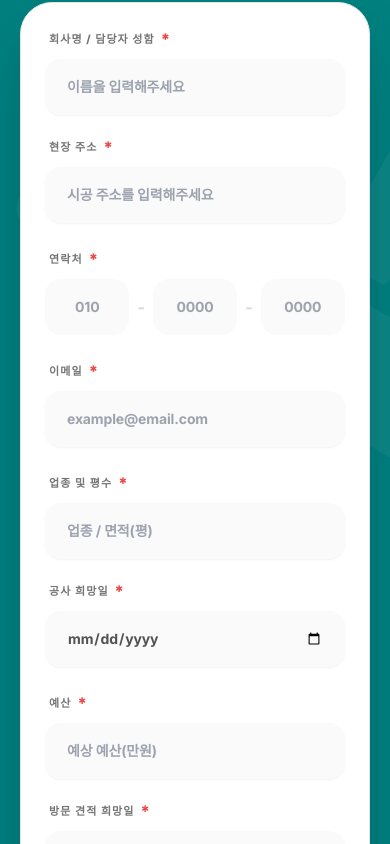
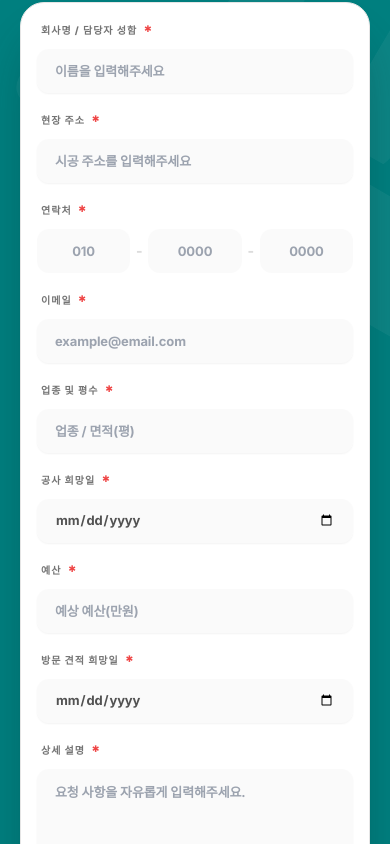
Before and after one commit to mmidellla-blip/wonbok_pro2, a React (Vite) app: page / in a window 390 px wide. Shown: the part 8080-8924 px from the top of the page. Built offline with nearby package versions, Linux system fonts and the light colour scheme; a web font is replaced by a local one.

Commit message:
모바일 버전 인풋박스 사이즈 조정

```diff
--- a/components/InquiryForm.tsx
+++ b/components/InquiryForm.tsx
@@ -183,13 +183,13 @@ ${formData.details}
 
           {/* 2. Main Form Column: Refined Spacing for Touch Accessibility */}
           <div className="w-full lg:w-[58%] min-w-0">
-            <div className="bg-white p-6 sm:p-8 md:p-12 lg:p-14 rounded-[2rem] md:rounded-[3rem] shadow-[0_30px_60px_-15px_rgba(0,40,40,0.4)] border border-neutral-border/10 overflow-hidden">
-              <form className="space-y-6 md:space-y-8 max-w-full" onSubmit={handleSubmit}>
+            <div className="bg-white p-4 sm:p-6 md:p-12 lg:p-14 rounded-[1.5rem] sm:rounded-[2rem] md:rounded-[3rem] shadow-[0_30px_60px_-15px_rgba(0,40,40,0.4)] border border-neutral-border/10 overflow-hidden">
+              <form className="space-y-4 md:space-y-8 max-w-full" onSubmit={handleSubmit}>
 
                 {/* Field Group 1: 2-Cols on Tablet/Desktop, 1-Col on Mobile */}
-                <div className="grid grid-cols-1 md:grid-cols-2 gap-5 md:gap-8 min-w-0">
-                  <div className="space-y-2 min-w-0">
-                    <label className="text-[11px] md:text-[12px] font-black text-neutral-strong/60 uppercase tracking-widest flex items-center gap-1.5 pl-1">
+                <div className="grid grid-cols-1 md:grid-cols-2 gap-4 md:gap-8 min-w-0">
+                  <div className="space-y-1.5 md:space-y-2 min-w-0">
+                    <label className="text-[10px] md:text-[12px] font-black text-neutral-strong/60 uppercase tracking-widest flex items-center gap-1.5 pl-1">
                       회사명 / 담당자 성함 <span className="text-red-500">*</span>
                     </label>
                     <input
@@ -198,12 +198,12 @@ ${formData.details}
                       value={formData.name}
                       onChange={handleChange}
                       required
-                      className="w-full max-w-full bg-neutral-surface/50 border-2 border-transparent px-5 py-4 focus:outline-none focus:border-primary/30 focus:bg-white rounded-xl text-[14px] md:text-[15px] font-bold transition-all shadow-sm h-[56px] box-border"
+                      className="w-full max-w-full bg-neutral-surface/50 border-2 border-transparent px-4 py-2.5 md:px-5 md:py-4 focus:outline-none focus:border-primary/30 focus:bg-white rounded-lg md:rounded-xl text-[13px] md:text-[15px] font-bold transition-all shadow-sm h-[44px] md:h-[56px] box-border"
                       placeholder="이름을 입력해주세요"
                     />
                   </div>
-                  <div className="space-y-2 min-w-0">
-                    <label className="text-[11px] md:text-[12px] font-black text-neutral-strong/60 uppercase tracking-widest flex items-center gap-1.5 pl-1">
+                  <div className="space-y-1.5 md:space-y-2 min-w-0">
+                    <label className="text-[10px] md:text-[12px] font-black text-neutral-strong/60 uppercase tracking-widest flex items-center gap-1.5 pl-1">
                       현장 주소 <span className="text-red-500">*</span>
                     </label>
                     <input
@@ -212,18 +212,18 @@ ${formData.details}
                       value={formData.address}
                       onChange={handleChange}
                       required
-                      className="w-full max-w-full bg-neutral-surface/50 border-2 border-transparent px-5 py-4 focus:outline-none focus:border-primary/30 focus:bg-white rounded-xl text-[14px] md:text-[15px] font-bold transition-all shadow-sm h-[56px] box-border"
+                      className="w-full max-w-full bg-neutral-surface/50 border-2 border-transparent px-4 py-2.5 md:px-5 md:py-4 focus:outline-none focus:border-primary/30 focus:bg-white rounded-lg md:rounded-xl text-[13px] md:text-[15px] font-bold transition-all shadow-sm h-[44px] md:h-[56px] box-border"
                       placeholder="시공 주소를 입력해주세요"
                     />
                   </div>
                 </div>
 
                 {/* Contact Field (3 parts): Responsive Flex */}
-                <div className="space-y-2 min-w-0">
-                  <label className="text-[11px] md:text-[12px] font-black text-neutral-strong/60 uppercase tracking-widest flex items-center gap-1.5 pl-1">
+                <div className="space-y-1.5 md:space-y-2 min-w-0">
+                  <label className="text-[10px] md:text-[12px] font-black text-neutral-strong/60 uppercase tracking-widest flex items-center gap-1.5 pl-1">
                     연락처 <span className="text-red-500">*</span>
                   </label>
-                  <div className="flex items-center gap-2 min-w-0 max-w-full">
+                  <div className="flex items-center gap-1.5 md:gap-2 min-w-0 max-w-full">
                     <input
                       type="text"
                       name="phone1"
@@ -231,10 +231,10 @@ ${formData.details}
                       onChange={handleChange}
                       required
                       maxLength={3}
-                      className="flex-1 min-w-0 max-w-full bg-neutral-surface/50 border-2 border-transparent px-2 md:px-3 py-4 h-[56px] focus:outline-none focus:border-primary/30 focus:bg-white rounded-xl text-[14px] md:text-[15px] text-center font-bold transition-all box-border"
+                      className="flex-1 min-w-0 max-w-full bg-neutral-surface/50 border-2 border-transparent px-2 py-2.5 md:px-3 md:py-4 h-[44px] md:h-[56px] focus:outline-none focus:border-primary/30 focus:bg-white rounded-lg md:rounded-xl text-[13px] md:text-[15px] text-center font-bold transition-all box-border"
                       placeholder="010"
                     />
-                    <span className="text-neutral-text/20 font-black flex-shrink-0">-</span>
+                    <span className="text-neutral-text/20 font-black flex-shrink-0 text-sm md:text-base">-</span>
                     <input
                       type="text"
                       name="phone2"
@@ -242,10 +242,10 @@ ${formData.details}
                       onChange={handleChange}
                       required
                       maxLength={4}
-                      className="flex-1 min-w-0 max-w-full bg-neutral-surface/50 border-2 border-transparent px-2 md:px-3 py-4 h-[56px] focus:outline-none focus:border-primary/30 focus:bg-white rounded-xl text-[14px] md:text-[15px] text-center font-bold transition-all box-border"
+                      className="flex-1 min-w-0 max-w-full bg-neutral-surface/50 border-2 border-transparent px-2 py-2.5 md:px-3 md:py-4 h-[44px] md:h-[56px] focus:outline-none focus:border-primary/30 focus:bg-white rounded-lg md:rounded-xl text-[13px] md:text-[15px] text-center font-bold transition-all box-border"
                       placeholder="0000"
                     />
-                    <span className="text-neutral-text/20 font-black flex-shrink-0">-</span>
+                    <span className="text-neutral-text/20 font-black flex-shrink-0 text-sm md:text-base">-</span>
                     <input
                       type="text"
                       name="phone3"
@@ -253,15 +253,15 @@ ${formData.details}
                       onChange={handleChange}
                       required
                       maxLength={4}
-                      className="flex-1 min-w-0 max-w-full bg-neutral-surface/50 border-2 border-transparent px-2 md:px-3 py-4 h-[56px] focus:outline-none focus:border-primary/30 focus:bg-white rounded-xl text-[14px] md:text-[15px] text-center font-bold transition-all box-border"
+                      className="flex-1 min-w-0 max-w-full bg-neutral-surface/50 border-2 border-transparent px-2 py-2.5 md:px-3 md:py-4 h-[44px] md:h-[56px] focus:outline-none focus:border-primary/30 focus:bg-white rounded-lg md:rounded-xl text-[13px] md:text-[15px] text-center font-bold transition-all box-border"
                       placeholder="0000"
                     />
                   </div>
                 </div>
 
                 {/* Email Field */}
-                <div className="space-y-2 min-w-0">
-                  <label className="text-[11px] md:text-[12px] font-black text-neutral-strong/60 uppercase tracking-widest flex items-center gap-1.5 pl-1">
+                <div className="space-y-1.5 md:space-y-2 min-w-0">
+                  <label className="text-[10px] md:text-[12px] font-black text-neutral-strong/60 uppercase tracking-widest flex items-center gap-1.5 pl-1">
                     이메일 <span className="text-red-500">*</span>
                   </label>
                   <input
@@ -270,15 +270,15 @@ ${formData.details}
                     value={formData.email}
                     onChange={handleChange}
                     required
-                    className="w-full max-w-full bg-neutral-surface/50 border-2 border-transparent px-5 py-4 h-[56px] focus:outline-none focus:border-primary/30 focus:bg-white rounded-xl text-[14px] md:text-[15px] font-bold transition-all shadow-sm box-border"
+                    className="w-full max-w-full bg-neutral-surface/50 border-2 border-transparent px-4 py-2.5 md:px-5 md:py-4 h-[44px] md:h-[56px] focus:outline-none focus:border-primary/30 focus:bg-white rounded-lg md:rounded-xl text-[13px] md:text-[15px] font-bold transition-all shadow-sm box-border"
                     placeholder="example@email.com"
                   />
                 </div>
 
                 {/* Grid Group 2: Industrial & Date */}
-                <div className="grid grid-cols-1 md:grid-cols-2 gap-5 md:gap-8 min-w-0">
-                  <div className="space-y-2 min-w-0">
-                    <label className="text-[11px] md:text-[12px] font-black text-neutral-strong/60 uppercase tracking-widest flex items-center gap-1.5 pl-1">
+                <div className="grid grid-cols-1 md:grid-cols-2 gap-4 md:gap-8 min-w-0">
+                  <div className="space-y-1.5 md:space-y-2 min-w-0">
+                    <label className="text-[10px] md:text-[12px] font-black text-neutral-strong/60 uppercase tracking-widest flex items-center gap-1.5 pl-1">
                       업종 및 평수 <span className="text-red-500">*</span>
                     </label>
                     <input
@@ -287,12 +287,12 @@ ${formData.details}
                       value={formData.industry}
                       onChange={handleChange}
                       required
-                      className="w-full max-w-full bg-neutral-surface/50 border-2 border-transparent px-5 py-4 h-[56px] focus:outline-none focus:border-primary/30 focus:bg-white rounded-xl text-[14px] md:text-[15px] font-bold transition-all shadow-sm box-border"
+                      className="w-full max-w-full bg-neutral-surface/50 border-2 border-transparent px-4 py-2.5 md:px-5 md:py-4 h-[44px] md:h-[56px] focus:outline-none focus:border-primary/30 focus:bg-white rounded-lg md:rounded-xl text-[13px] md:text-[15px] font-bold transition-all shadow-sm box-border"
                       placeholder="업종 / 면적(평)"
                     />
                   </div>
-                  <div className="space-y-2 min-w-0">
-                    <label className="text-[11px] md:text-[12px] font-black text-neutral-strong/60 uppercase tracking-widest flex items-center gap-1.5 pl-1">
+                  <div className="space-y-1.5 md:space-y-2 min-w-0">
+                    <label className="text-[10px] md:text-[12px] font-black text-neutral-strong/60 uppercase tracking-widest flex items-center gap-1.5 pl-1">
                       공사 희망일 <span className="text-red-500">*</span>
                     </label>
                     <input
@@ -301,15 +301,15 @@ ${formData.details}
                       value={formData.constructionDate}
                       onChange={handleChange}
                       required
-                      className="w-full max-w-full bg-neutral-surface/50 border-2 border-transparent px-5 py-4 h-[56px] focus:outline-none focus:border-primary/30 focus:bg-white rounded-xl text-[14px] md:text-[15px] font-bold transition-all shadow-sm box-border"
+                      className="w-full max-w-full bg-neutral-surface/50 border-2 border-transparent px-4 py-2.5 md:px-5 md:py-4 h-[44px] md:h-[56px] focus:outline-none focus:border-primary/30 focus:bg-white rounded-lg md:rounded-xl text-[13px] md:text-[15px] font-bold transition-all shadow-sm box-border"
                     />
                   </div>
                 </div>
 
                 {/* Budget & Visit Group */}
-                <div className="grid grid-cols-1 md:grid-cols-2 gap-5 md:gap-8 min-w-0">
-                  <div className="space-y-2 min-w-0">
-                    <label className="text-[11px] md:text-[12px] font-black text-neutral-strong/60 uppercase tracking-widest flex items-center gap-1.5 pl-1">
+                <div className="grid grid-cols-1 md:grid-cols-2 gap-4 md:gap-8 min-w-0">
+                  <div className="space-y-1.5 md:space-y-2 min-w-0">
+                    <label className="text-[10px] md:text-[12px] font-black text-neutral-strong/60 uppercase tracking-widest flex items-center gap-1.5 pl-1">
                       예산 <span className="text-red-500">*</span>
                     </label>
                     <input
@@ -318,12 +318,12 @@ ${formData.details}
                       value={formData.budget}
                       onChange={handleChange}
                       required
-                      className="w-full max-w-full bg-neutral-surface/50 border-2 border-transparent px-5 py-4 h-[56px] focus:outline-none focus:border-primary/30 focus:bg-white rounded-xl text-[14px] md:text-[15px] font-bold transition-all shadow-sm box-border"
+                      className="w-full max-w-full bg-neutral-surface/50 border-2 border-transparent px-4 py-2.5 md:px-5 md:py-4 h-[44px] md:h-[56px] focus:outline-none focus:border-primary/30 focus:bg-white rounded-lg md:rounded-xl text-[13px] md:text-[15px] font-bold transition-all shadow-sm box-border"
                       placeholder="예상 예산(만원)"
                     />
                   </div>
-                  <div className="space-y-2 min-w-0">
-                    <label className="text-[11px] md:text-[12px] font-black text-neutral-strong/60 uppercase tracking-widest flex items-center gap-1.5 pl-1">
+                  <div className="space-y-1.5 md:space-y-2 min-w-0">
+                    <label className="text-[10px] md:text-[12px] font-black text-neutral-strong/60 uppercase tracking-widest flex items-center gap-1.5 pl-1">
                       방문 견적 희망일 <span className="text-red-500">*</span>
                     </label>
                     <input
@@ -332,14 +332,14 @@ ${formData.details}
                       value={formData.visitDate}
                       onChange={handleChange}
                       required
-                      className="w-full max-w-full bg-neutral-surface/50 border-2 border-transparent px-5 py-4 h-[56px] focus:outline-none focus:border-primary/30 focus:bg-white rounded-xl text-[14px] md:text-[15px] font-bold transition-all shadow-sm box-border"
+                      className="w-full max-w-full bg-neutral-surface/50 border-2 border-transparent px-4 py-2.5 md:px-5 md:py-4 h-[44px] md:h-[56px] focus:outline-none focus:border-primary/30 focus:bg-white rounded-lg md:rounded-xl text-[13px] md:text-[15px] font-bold transition-all shadow-sm box-border"
                     />
                   </div>
                 </div>
 
                 {/* Details TextArea */}
-                <div className="space-y-2 min-w-0">
-                  <label className="text-[11px] md:text-[12px] font-black text-neutral-strong/60 uppercase tracking-widest flex items-center gap-1.5 pl-1">
+                <div className="space-y-1.5 md:space-y-2 min-w-0">
+                  <label className="text-[10px] md:text-[12px] font-black text-neutral-strong/60 uppercase tracking-widest flex items-center gap-1.5 pl-1">
                     상세 설명 <span className="text-red-500">*</span>
                   </label>
                   <textarea
@@ -347,7 +347,7 @@ ${formData.details}
                     value={formData.details}
                     onChange={handleChange}
                     required
-                    className="w-full max-w-full bg-neutral-surface/50 border-2 border-transparent px-5 py-4 h-32 md:h-40 resize-none focus:outline-none focus:border-primary/30 focus:bg-white rounded-xl text-[14px] md:text-[15px] font-bold transition-all shadow-sm box-border"
+                    className="w-full max-w-full bg-neutral-surface/50 border-2 border-transparent px-4 py-3 md:px-5 md:py-4 h-24 md:h-40 resize-none focus:outline-none focus:border-primary/30 focus:bg-white rounded-lg md:rounded-xl text-[13px] md:text-[15px] font-bold transition-all shadow-sm box-border"
                     placeholder="요청 사항을 자유롭게 입력해주세요."
                   ></textarea>
                 </div>
@@ -378,7 +378,7 @@ ${formData.details}
                 <button
                   type="submit"
                   disabled={isSubmitting}
-                  className={`w-full bg-primary text-white py-5 md:py-6 rounded-2xl font-black text-base md:text-xl hover:bg-primary-strong transition-all active:scale-[0.98] shadow-2xl shadow-primary/30 mt-4 group min-h-[64px] ${
+                  className={`w-full bg-primary text-white py-3.5 md:py-6 rounded-xl md:rounded-2xl font-black text-sm md:text-xl hover:bg-primary-strong transition-all active:scale-[0.98] shadow-2xl shadow-primary/30 mt-3 md:mt-4 group min-h-[48px] md:min-h-[64px] ${
                     isSubmitting ? 'opacity-70 cursor-not-allowed' : ''
                   }`}
                 >
```
